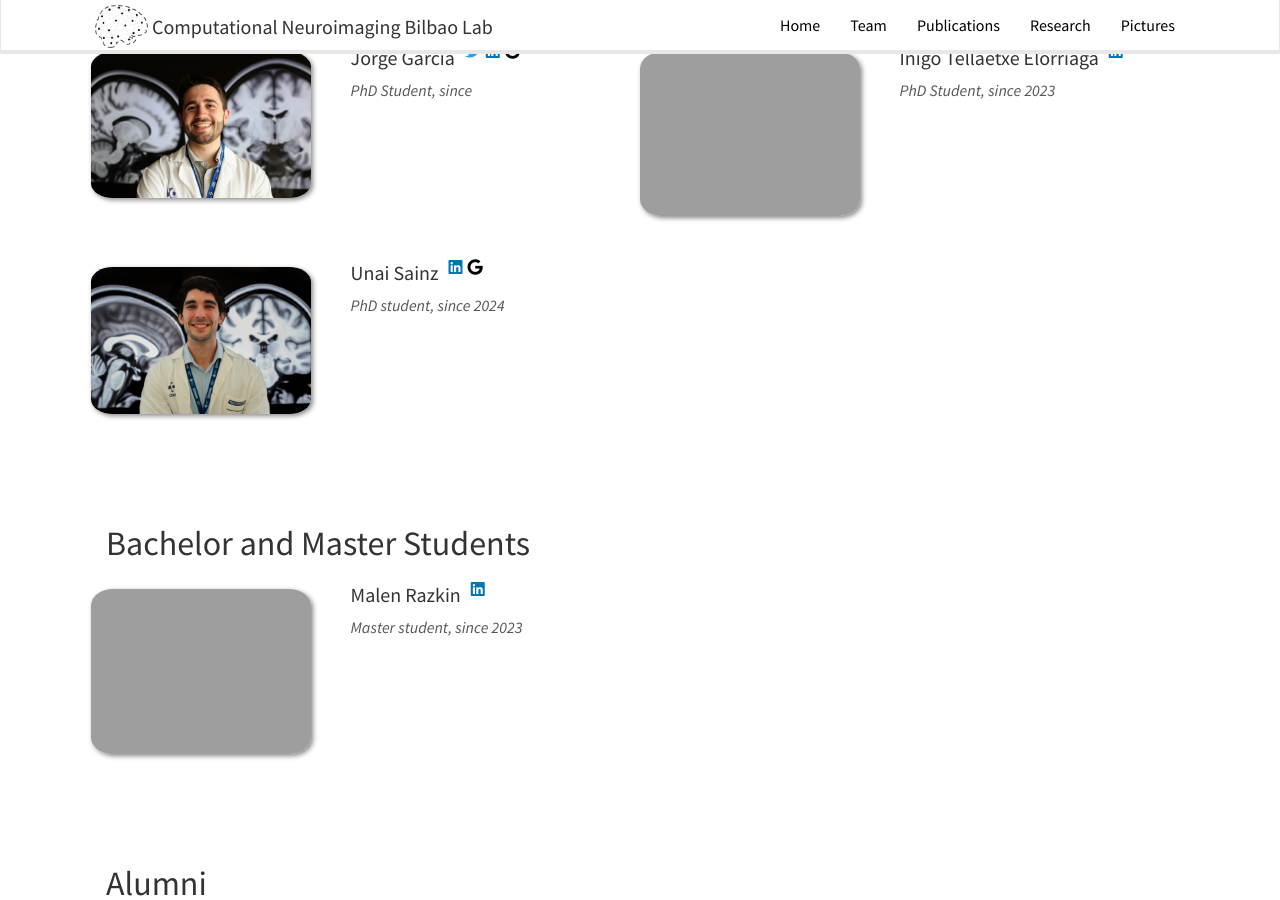
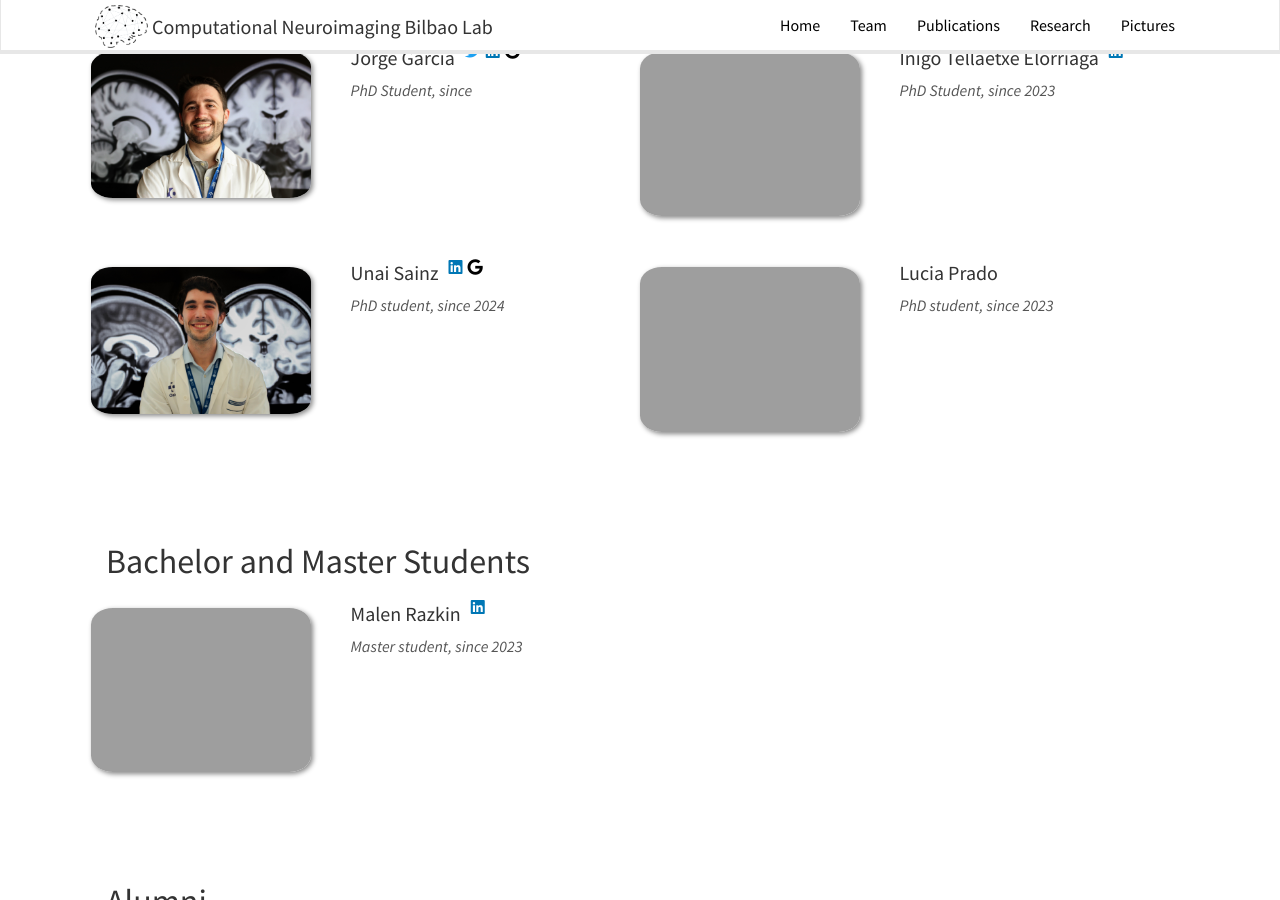
Before and after one commit to itellaetxe/compneurobilbao_website, a Jekyll site: the page built from _pages/team.md, in a window 1280 px wide and 900 px high, scrolled down 1340 px. Built offline with Jekyll 4.4.1, drawn with Linux system fonts in a browser that asks for light colours; nearby versions of some CDN libraries.

Commit message:
[add lucia]

```diff
--- a/_data/phd.yml
+++ b/_data/phd.yml
@@ -52,3 +52,14 @@
   education1: MSc in Computing and Intelligent Systems
   education2: BSc in Industrial electronics and automation engineering
   education3: Bsc in computer engineering
+
+- name: Lucia Prado
+  photo:
+  info: PhD student, since 2023
+  email:
+  linkedin:
+  google_scholar:
+  number_educ: 3
+  education1:
+  education2:
+  education3:
```
